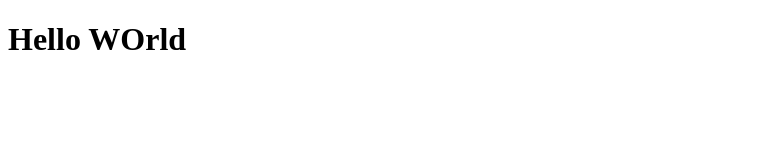
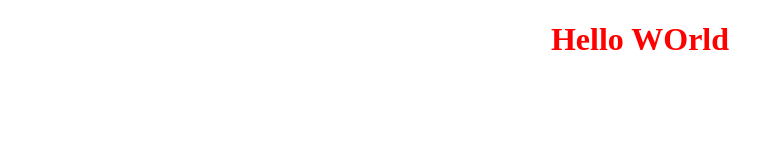
Before and after one commit to Lashvardi/Lection-17, a plain HTML site: page index.html in a window 1280 px wide. Shown: the whole page, without its empty margins (0-784 px from the left). Drawn offline with Linux system fonts and the light colour scheme.

Commit message:
some style changes

```diff
--- a/index.html
+++ b/index.html
@@ -2,8 +2,10 @@
 <html lang="en">
 <head>
     <meta charset="UTF-8">
+    <link rel="stylesheet" href="./styles/style.css">
     <meta name="viewport" content="width=device-width, initial-scale=1.0">
     <title>Document</title>
+
 </head>
 <body>
     <h1>Hello WOrld</h1>
--- /dev/null
+++ b/styles/style.scss
@@ -0,0 +1,8 @@
+body{
+    margin: 0;
+}
+
+h1{
+    text-align: center;
+    color: red;
+}
```
Also changed, not shown: styles/style.css (added), 1 other file.
